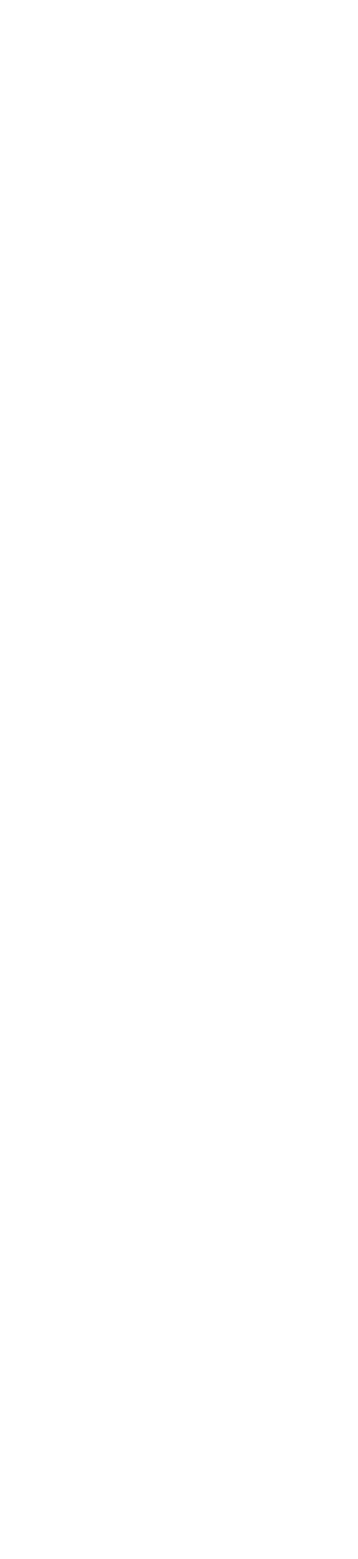
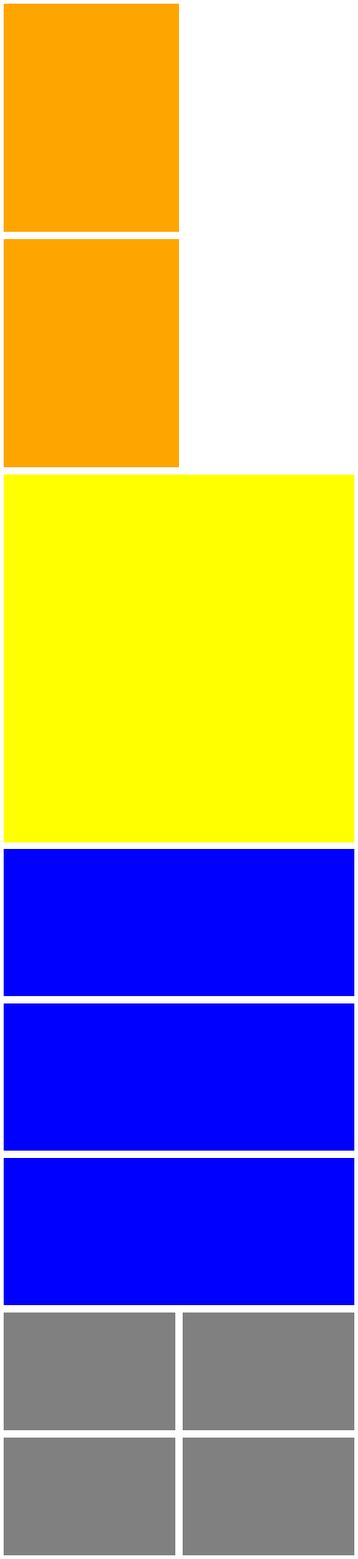
Before and after one commit to PedroLeoo07/ativ06-html, a plain HTML site: page index.html in a window 390 px wide. Shown: the whole page at 92% size. Before the commit the page ends 844 px from the top, so only its background shows below. Drawn offline with Linux system fonts and the light colour scheme.

Commit message:
update html e css

```diff
--- a/index.css
+++ b/index.css
@@ -0,0 +1,271 @@
+* {
+    margin: 0;
+    padding: 0;
+    box-sizing: border-box;
+}
+
+.section-header {
+    display: flex;
+    flex-direction: row;
+    gap: 1.5rem;
+    padding: 1%;
+}
+
+.bloco-01{
+    display: flex;
+    background-color: orange;
+    width: 50%;
+    height: 15.5rem;
+}
+
+.bloco-02{
+    display: flex;
+    background-color: orange;
+    width: 50%;
+    height: 15.5rem;
+}
+.conteudo-center{
+    display: flex;
+    gap: 1%;
+    padding: 1%;
+}
+.center{
+    background-color: yellow;
+    width: 100%;
+    height: 35rem;
+}
+.conteudo{
+    display: flex;
+    gap: 1%;
+    padding: 1%;
+}
+.quadrado-1{
+    background-color: blue;
+    width: 50%;
+    height: 20rem;
+}
+.quadrado-2{
+    background-color: blue;
+    width: 50%;
+    height: 20rem;
+}
+.quadrado-3{
+    background-color: blue;
+    width: 50%;
+    height: 20rem;
+}
+
+.footer {
+    flex-direction: row;
+    display: flex;
+    width: 100%;
+    height: 100%;
+}
+
+.section-footer-01{
+    width: 100%;
+    display: flex;
+    gap: 1%;
+    padding: 0.25%;
+}
+.bloco-1{
+    background-color: gray;
+    width: 50%;
+    height: 20rem;
+}
+.bloco-2{
+    background-color: gray;
+    width: 50%;
+    height: 20rem;
+}
+
+.section-footer-02{
+    width: 100%;
+    display: flex;
+    gap: 1%;
+    padding: 0.25%;
+}
+
+.bloco-3{
+    background-color: gray;
+    width: 50%;
+    height: 20rem;
+}
+ .bloco-4{
+    background-color: gray;
+    width: 50%;
+    height: 20rem;
+}
+
+@media (max-width: 768px) {
+    .section-header {
+        flex-direction: column;
+        height: auto;
+        padding: 1%;
+        gap: 0.5rem;
+    }
+    .bloco1 {
+        width: 100%;
+        height: 8rem;
+    }
+
+    .bloco2 {
+        width: 100%;
+        height: 8rem;
+    }
+
+    .conteudo-center{
+        display: flex;
+        gap: 1%;
+        padding: 1%;
+    }
+    .center{
+        width: 100%;
+        height: 25rem;
+    }
+    .conteudo{
+        display: flex;
+        gap: 0.5rem;
+        padding: 1%;
+        flex-direction: column;
+    }
+    .quadrado-1{
+        width: 100%;
+        height: 10rem;
+    }
+    .quadrado-2{
+        width: 100%;
+        height: 10rem;
+    }
+    .quadrado-3{
+        width: 100%;
+        height: 10rem;
+    }
+
+    .footer {
+        display: flex;
+        flex-direction: column;
+    }
+
+    .section-footer-01{
+        display: flex;
+        gap: 0.5rem;
+        padding: 1%;
+        flex-direction: row;
+    }
+    .bloco-1{
+
+        width: 50%;
+        height: 8rem;
+    }
+    .bloco-2{
+
+        width: 50%;
+        height: 8rem;
+    }
+
+    .section-footer-02 {
+        display: flex;
+        gap: 0.5rem;
+        padding: 1%;
+        flex-direction: row;
+    }
+
+    .bloco-3{
+
+        width: 50%;
+        height: 8rem;
+    }
+     .bloco-4{
+
+        width: 50%;
+        height: 8rem;
+    }
+}
+
+@media (max-width: 320px) {
+    .section-header {
+        flex-direction: column;
+        height: auto;
+        padding: 1%;
+        gap: 0.5rem;
+    }
+    .bloco-01 {
+        width: 100%;
+        height: 8rem;
+    }
+
+    .bloco-02 {
+        width: 100%;
+        height: 8rem;
+    }
+
+    .conteudo-center{
+        display: flex;
+        gap: 1%;
+        padding: 1%;
+        margin-top: 0.5rem;
+    }
+    .center{
+        width: 100%;
+        height: 10rem;
+    }
+    .conteudo{
+        display: flex;
+        gap: 0.5rem;
+        padding: 1%;
+        flex-direction: column;
+        margin-top: 0.5rem;
+    }
+    .quadrado-1{
+        width: 100%;
+        height: 12rem;
+    }
+    .quadrado-2{
+        width: 100%;
+        height: 12rem;
+    }
+    .quadrado-3{
+        width: 100%;
+        height: 12rem;
+    }
+
+    .footer {
+        display: flex;
+        flex-direction: column;
+        margin-top: 0.5rem;
+        gap: 0;
+    }
+
+    .section-footer-01{
+        display: flex;
+        gap: 0;
+        padding: 0;
+        flex-direction: row;
+    }
+    .bloco-1{
+        width: 50%;
+        height: 4rem;
+    }
+    .bloco-2{
+        width: 50%;
+        height: 4rem;
+    }
+
+    .section-footer-02 {
+        display: flex;
+        gap: 0;
+        padding: 0;
+        flex-direction: row;
+
+    }
+
+    .bloco-3{
+        width: 50%;
+        height: 4rem;
+    }
+     .bloco-4{
+        width: 50%;
+        height: 4rem;
+    }
+}
--- a/index.html
+++ b/index.html
@@ -1,11 +1,38 @@
 <!DOCTYPE html>
-<html lang="en, pt-br">
+<html lang="pt-br">
 <head>
     <meta charset="UTF-8">
     <meta name="viewport" content="width=device-width, initial-scale=1.0">
-    <title>Atividade 6</title>
+    <link rel="stylesheet" href="index.css">
+    <title>Atividade 06</title>
 </head>
 <body>
+    <header class="header">
+        <section class="section-header">
+            <div class="bloco-01"></div>
+            <div class="bloco-02"></div>
+        </section>
+    </header>
+    <main class="conteudo-center">
+        <div class="center"></div>
+    </main>
 
+    <section class="conteudo">
+        <div class="quadrado-1"></div>
+        <div class="quadrado-2"></div>
+        <div class="quadrado-3"></div>
+    </section>
+
+
+    <footer class="footer">
+        <section class="section-footer-01">
+            <div class="bloco-1"></div>
+            <div class="bloco-2"></div>
+        </section>
+        <section class="section-footer-02">
+            <div class="bloco-3"></div>
+            <div class="bloco-4"></div>
+        </section>
+    </footer>
 </body>
 </html>
```
